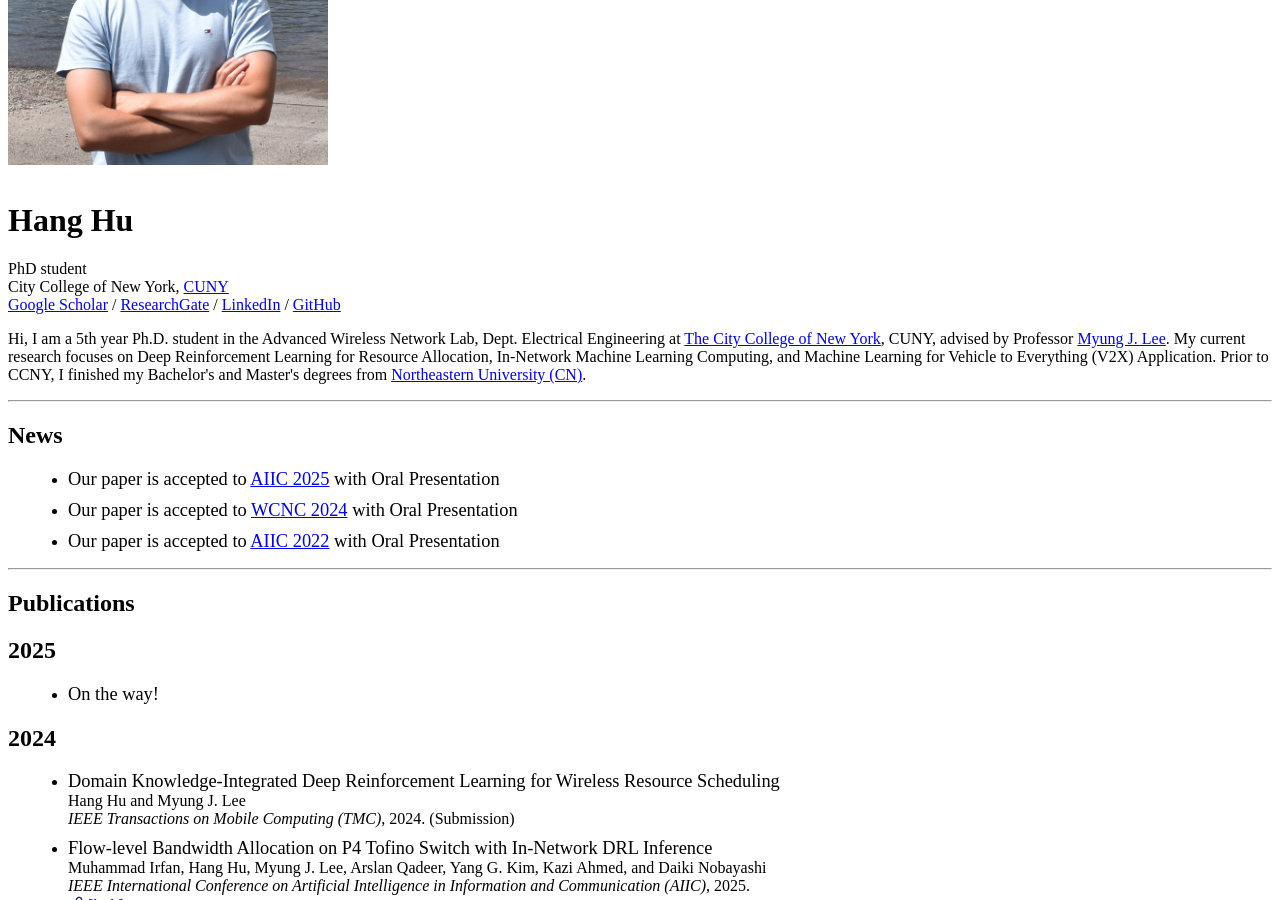
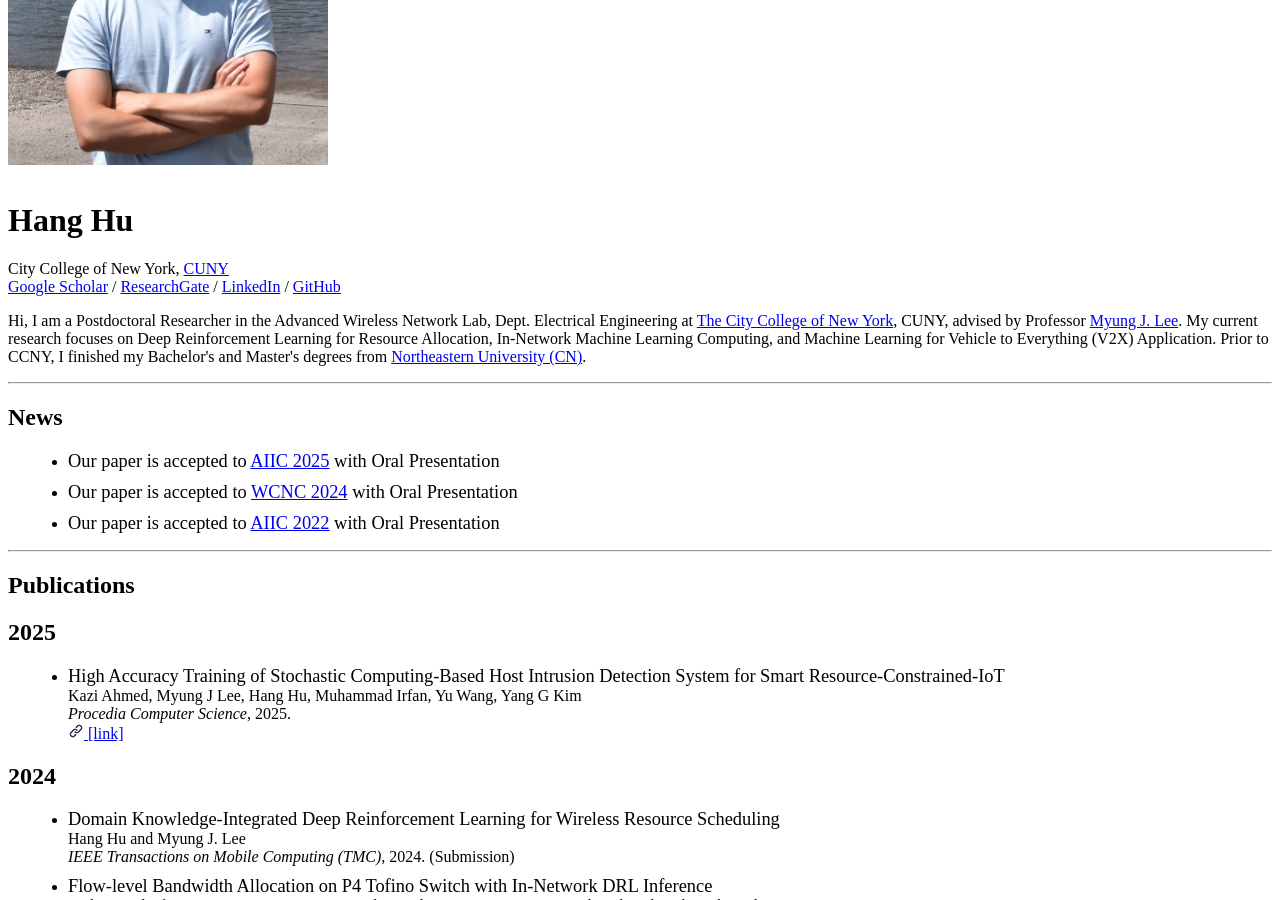
Before and after one commit to hanghoo/hanghoo.github.io, a Jekyll site: the page built from index.html, in a window 1280 px wide and 900 px high, scrolled down 296 px. Built offline with Jekyll 4.4.1, drawn with Linux system fonts in a browser that asks for light colours; nearby versions of some CDN libraries.

Commit message:
'update'

```diff
--- a/index.html
+++ b/index.html
@@ -32,7 +32,6 @@ title: "Hang Hu"
   <div class="col-sm-9 col-md-10">
     <h1>Hang Hu</h1>
     <p>
-      PhD student<br>
       City College of New York, <a href="https://www.cuny.edu/">CUNY</a><br>
       <a href="https://scholar.google.com/citations?user=4CuI6GEAAAAJ&hl=en&authuser=1">Google Scholar</a> /
       <a href="https://www.researchgate.net/profile/Hang-Hu-5">ResearchGate</a> /
@@ -44,7 +43,7 @@ title: "Hang Hu"
 </div>
 
 <p>
-  Hi, I am a 5th year Ph.D. student in the Advanced Wireless Network Lab, Dept. Electrical Engineering at <a href="https://www.ccny.cuny.edu/">The City College of New York</a>, CUNY,
+  Hi, I am a Postdoctoral Researcher in the Advanced Wireless Network Lab, Dept. Electrical Engineering at <a href="https://www.ccny.cuny.edu/">The City College of New York</a>, CUNY,
   advised by Professor <a href="https://www.ccny.cuny.edu/profiles/myung-lee">Myung J. Lee</a>.
   My current research focuses on Deep Reinforcement Learning for Resource Allocation, In-Network Machine Learning Computing, and Machine Learning for Vehicle to Everything (V2X) Application.
   Prior to CCNY, I finished my Bachelor's and Master's degrees from <a href="https://english.neu.edu.cn/">Northeastern University (CN)</a>.
@@ -77,9 +76,13 @@ title: "Hang Hu"
 <ul>
   <li class="paper">
     <span class="title">
-      On the way!
+      High Accuracy Training of Stochastic Computing-Based Host Intrusion Detection System for Smart Resource-Constrained-IoT
     </span>
-    <i></i>
+    <br>
+    Kazi Ahmed, Myung J Lee, Hang Hu, Muhammad Irfan, Yu Wang, Yang G Kim
+    <br>
+    <i>Procedia Computer Science</i>, 2025. <br>
+    <img src="static/link-logo.png" alt=""><a href="https://www.sciencedirect.com/science/article/pii/S1877050925022215"> [link]</a>
     </a>
   </li>
 </ul>
```
